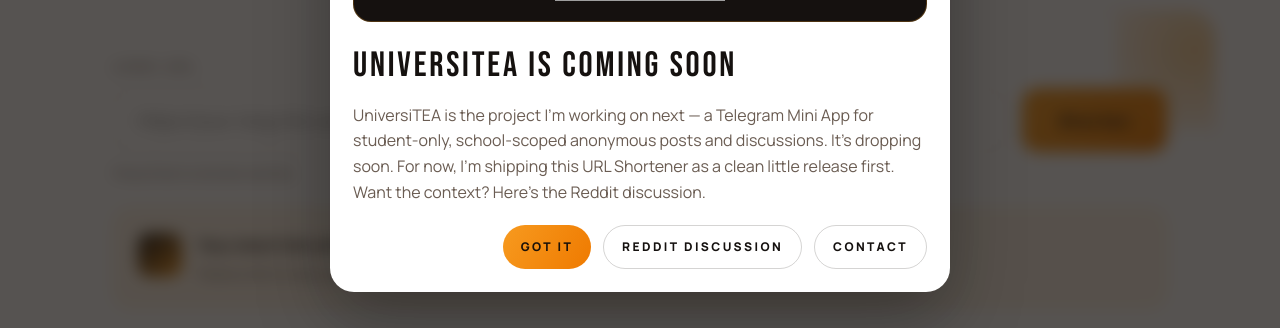
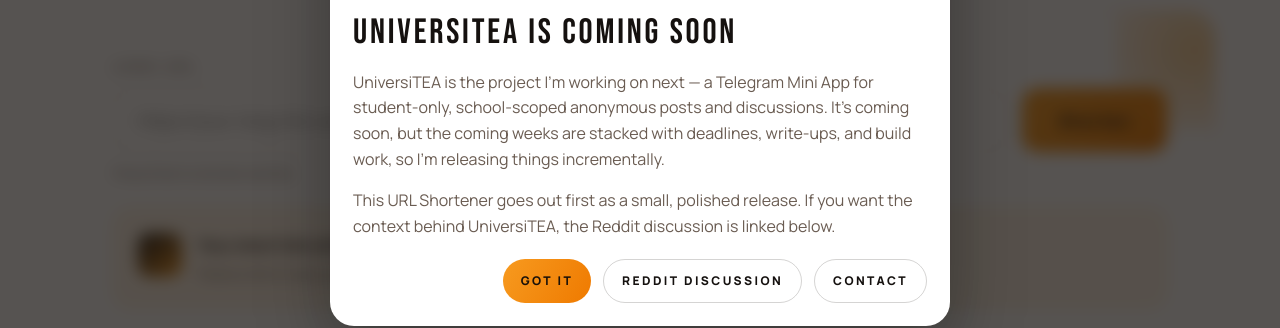
Before and after one commit to thecompstudguy/url-shortener-fe, a React (Vite) app: page / in a window 1280 px wide. Shown: the part 339-667 px from the top of the page. Built offline with nearby package versions, Linux system fonts and the light colour scheme; no server answers; grey boxes are pictures that could not be loaded.

Commit message:
chore: update UniversiTEA announcement copy and improve modal spacing

```diff
--- a/src/App.css
+++ b/src/App.css
@@ -122,7 +122,7 @@
 }
 
 .modal p {
-  margin: 0;
+  margin: 0 0 16px;
   color: var(--muted);
   font-size: 1rem;
   line-height: 1.6;
--- a/src/pages/HomePage.tsx
+++ b/src/pages/HomePage.tsx
@@ -356,23 +356,24 @@
               alt="UniversiTEA banner"
               decoding="async"
             />
-            <h2 id="universitea-modal-title">UniversiTEA is coming soon</h2>
+            <h2 id="universitea-modal-title">UNIVERSITEA IS COMING SOON</h2>
             <p id="universitea-modal-description">
               UniversiTEA is the project I’m working on next — a Telegram Mini App
               for student-only, school-scoped anonymous posts and discussions.
-              It’s dropping soon. For now, I’m shipping this URL Shortener as a
-              clean little release first.
+              It’s coming soon, but the coming weeks are stacked with deadlines,
+              write-ups, and build work, so I’m releasing things incrementally.
             </p>
             <p id="universitea-modal-reddit">
-              Want the context? Here’s the{' '}
+              This URL Shortener goes out first as a small, polished release. If
+              you want the context behind UniversiTEA, the{' '}
               <a
                 href={UNIVERSITEA_REDDIT_DISCUSSION_URL}
                 target="_blank"
                 rel="noreferrer"
               >
                 Reddit discussion
-              </a>
-              .
+              </a>{' '}
+              is linked below.
             </p>
             <div className="modal-actions">
               <button
```
